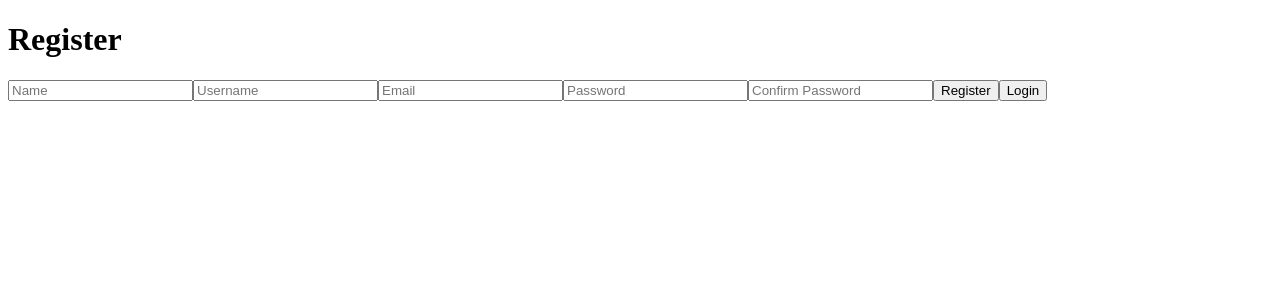
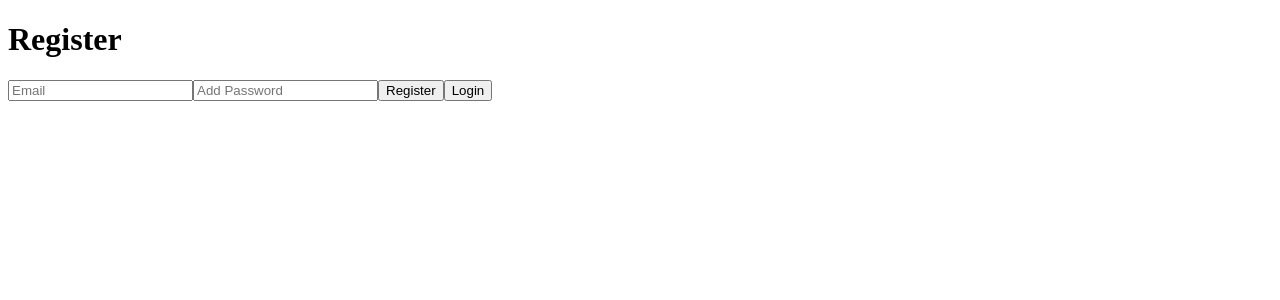
Before and after one commit to Iqbaltawakal05/Miniproject-react, a React (Vite) app: page /register in a window 1280 px wide. Shown: the top 300 px of the page. Built offline with nearby package versions, Linux system fonts and the light colour scheme.

Commit message:
Test API register and Run API

```diff
--- a/Pages/Register.jsx
+++ b/Pages/Register.jsx
@@ -1,14 +1,36 @@
 import { Link } from "react-router-dom"
+import { useState } from "react"
+import axios from "axios"
 function Register () {
+    const [email, setEmail] = useState('')
+    const [password, setPassword] = useState('')
+
+    const handleEmailChange = (e) => {
+        setEmail(e.target.value)
+    }
+
+    const handlePasswordChange = (e) => {
+        setPassword(e.target.value)
+    }
+
+    const handleRegister = () => {
+        const payload = {
+            email: email,
+            password: password,
+        }
+
+        axios.post('https://reqres.in/api/register', payload)
+            .then((res) => console.log(res))
+            .catch((err) => console.log(err))
+    }
+
+
     return (
         <div>
             <h1>Register</h1>
-            <input type="text" placeholder="Name" />
-            <input type="text" placeholder="Username" />
-            <input type="text" placeholder="Email" />
-            <input type="password" placeholder="Password" />
-            <input type="password" placeholder="Confirm Password" />
-            <button>Register</button>
+            <input type="text" placeholder="Email" onChange={handleEmailChange}/>
+            <input type="password" placeholder="Add Password" onChange={handlePasswordChange}/>
+            <button onClick={handleRegister}>Register</button>
             <Link to={'/login'}>
                 <button>Login</button>
             </Link>
```
